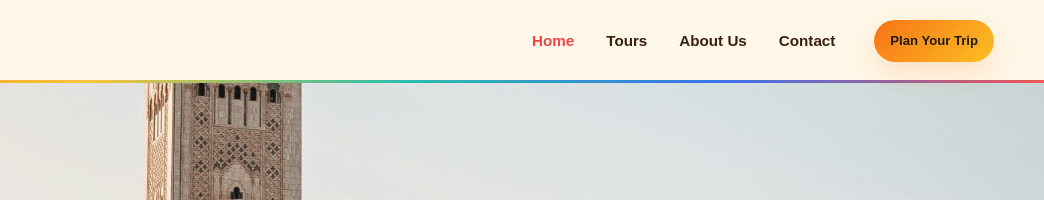
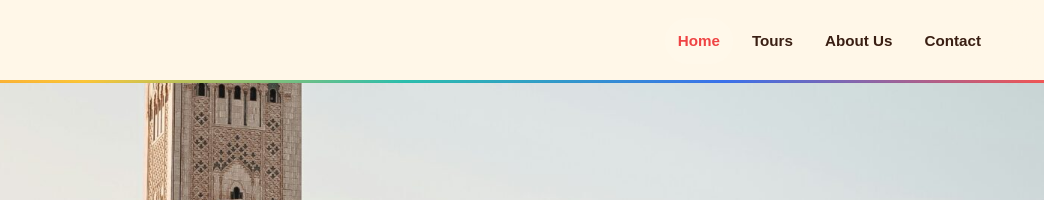
Before and after one commit to OPclients/MoroccoBouTravel, a plain HTML site: page morocco-boutravel/index.html in a window 1280 px wide. Shown: the top 200 px of the page, 236-1280 px from the left. Drawn offline with Linux system fonts and the light colour scheme.

Commit message:
remove plan ur trip from nav

```diff
--- a/morocco-boutravel/index.html
+++ b/morocco-boutravel/index.html
@@ -22,7 +22,7 @@
           <li><a href="about.html">About Us</a></li>
           <li><a href="contact.html">Contact</a></li>
         </ul>
-        <a class="btn btn-primary btn-small" href="contact.html">Plan Your Trip</a>
+
       </nav>
     </div>
   </header>
```
Also changed, not shown: morocco-boutravel/about.html (+1 -1 lines), morocco-boutravel/tours.html (+1 -1 lines).
